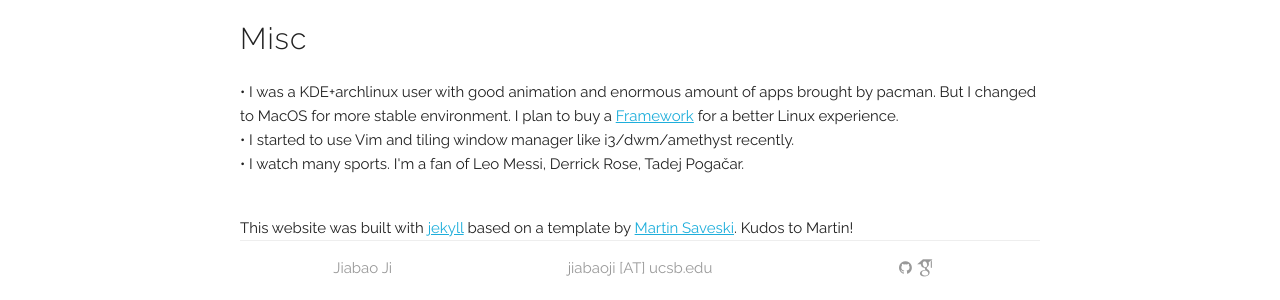
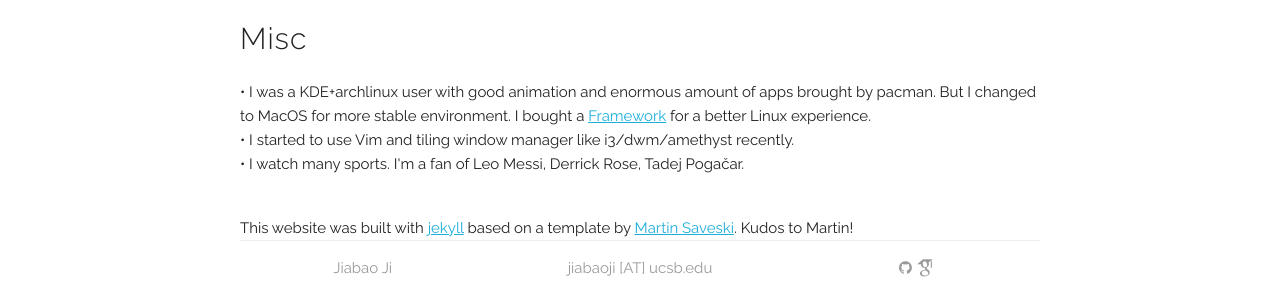
Before and after one commit to Question406/Question406.github.io, a Jekyll site: the page built from index.html, in a window 1280 px wide and 900 px high, scrolled down 1318 px. Shown: the part 580-880 px from the top of the window. Built offline with Jekyll 4.4.1, drawn with Linux system fonts in a browser that asks for light colours; some web fonts are replaced; some of the changed text lies outside the part shown.

Commit message:
update time

```diff
--- a/index.html
+++ b/index.html
@@ -141,7 +141,7 @@ title: Home
 <div class="docs-section" id="misc">
   <h4>Misc</h4>
   &bull; I was a KDE+archlinux user with good animation and enormous amount of apps brought by
-  pacman. But I changed to MacOS for more stable environment. I plan to buy a <a href="https://frame.work">Framework</a>
+  pacman. But I changed to MacOS for more stable environment. I bought a <a href="https://frame.work">Framework</a>
   for a better Linux experience.
   <br> &bull; I started to use Vim and tiling window manager like i3/dwm/amethyst recently.
   <br> &bull; I watch many sports. I'm a fan of Leo Messi, Derrick Rose, Tadej Pogačar.
```
Also changed, not shown: other parts of index.html (+1 -1 lines).
